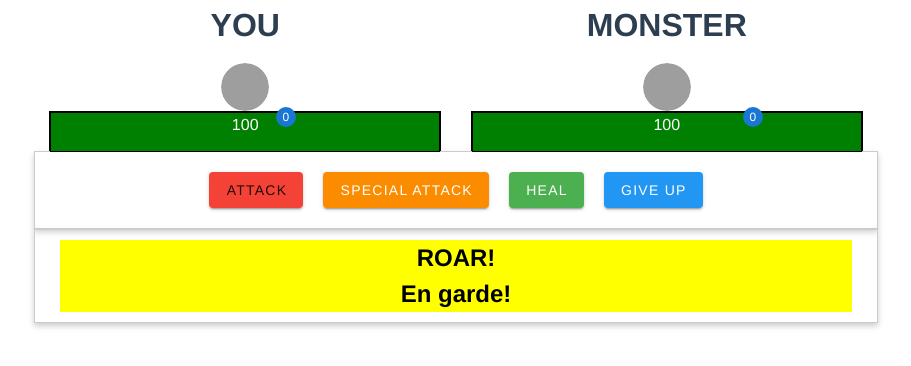
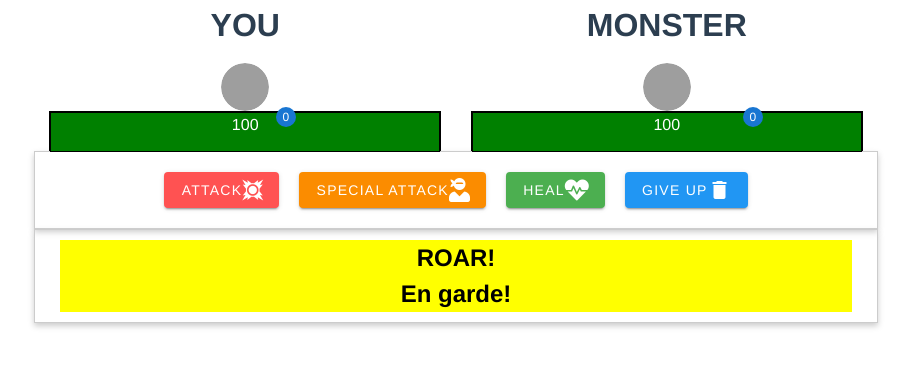
Before and after one commit to Maurina/maurinadavis-monster, a Vue app: page / in a window 1280 px wide. Both pictures are taken after a click on the button "START NEW GAME". Shown: the top 366 px of the page, without its empty margins (184-1095 px from the left). Built offline with nearby package versions, Linux system fonts and the light colour scheme; grey boxes are pictures that could not be loaded.

Commit message:
icons and font awesome added

```diff
--- a/package.json
+++ b/package.json
@@ -19,6 +19,7 @@
     "babel-eslint": "^10.0.1",
     "eslint": "^5.16.0",
     "eslint-plugin-vue": "^5.0.0",
+    "font-awesome": "^4.7.0",
     "sass": "^1.17.4",
     "sass-loader": "^7.1.0",
     "vue-cli-plugin-vuetify": "^0.6.3",
--- a/public/index.html
+++ b/public/index.html
@@ -9,6 +9,7 @@
     <link rel="stylesheet" href="https://fonts.googleapis.com/css?family=Roboto:100,300,400,500,700,900">
     <link rel="stylesheet" href="https://cdn.jsdelivr.net/npm/@mdi/font@latest/css/materialdesignicons.min.css">
     <link rel="stylesheet" href="css/foundation.min.css">
+    <link href="https://use.fontawesome.com/releases/v5.0.13/css/all.css" rel="stylesheet">
   </head>
   <body>
     <noscript>
--- a/src/App.vue
+++ b/src/App.vue
@@ -48,10 +48,11 @@
 
     <section  v-else class="row controls">
         <div  class="small-12 columns">
-           <v-btn color="red" id="attack" @click="attack">ATTACK</v-btn>
-             <v-btn color="warning" id="special-attack" @click="specialAttack">SPECIAL ATTACK</v-btn>
-             <v-btn color="success" id="heal" @click="healing">HEAL</v-btn>
-            <v-btn color="info" @click="giveUp"  id="give-up">GIVE UP</v-btn>
+           <v-btn color="error" id="attack"@click="attack">ATTACK<v-icon color="white darken-2">fab fa-sith</v-icon></v-btn>
+             <v-btn color="warning" id="special-attack" @click="specialAttack">SPECIAL ATTACK<v-icon>fas fa-user-ninja</v-icon></v-btn>
+             <v-btn color="success" id="heal" @click="healing">HEAL<v-icon>fas fa-heartbeat</v-icon></v-btn>
+            <v-btn color="info" @click="giveUp"  id="give-up">GIVE UP <v-icon>mdi-delete</v-icon>
+</v-btn>
         </div>
     </section>
 
@@ -63,7 +64,7 @@
 
       <section class="row log">
           <div class="small-12 columns">
-            <h2 class="monster-turn" :style="{background: turnBackcolor, color: turnColor}">{{  monsterAttachHere }}</h2>
+            <h2  class="monster-turn" :style="{background: turnBackcolor, color: turnColor}">{{  monsterAttachHere }} </h2>
             <h2 class="player-turn" :style="{background: turnBackcolor, color: turnColor}">{{ myAttackHere }}</h2>
           </div>
       </section>
```
Also changed, not shown: 1 other file (tests, documents, lock files or other folders).
